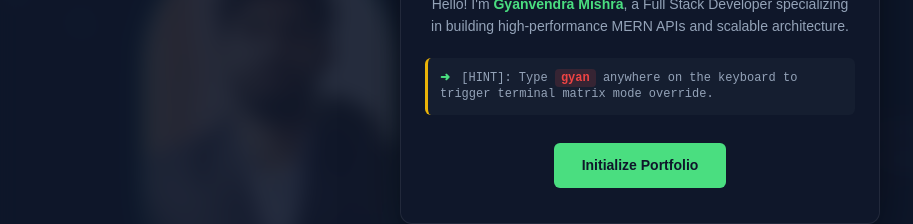
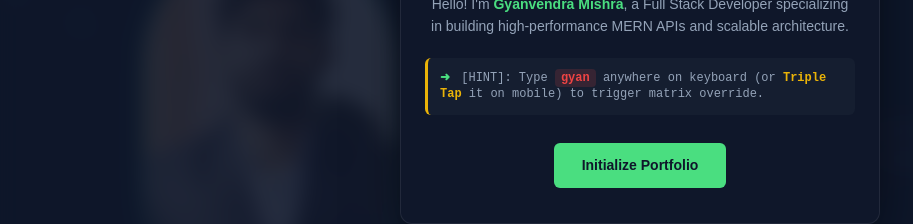
Before and after one commit to gyan9752/my-portfolio, a React (Vite) app: page / in a window 1280 px wide. Shown: the part 356-580 px from the top of the page, without its empty margins (0-913 px from the left). Built offline with nearby package versions, Linux system fonts and the light colour scheme.

Commit message:
fix: resolve correct path casing for custom cursor component

```diff
--- a/src/components/WelcomeModal/WelcomeModal.css
+++ b/src/components/WelcomeModal/WelcomeModal.css
@@ -4,7 +4,7 @@
   left: 0;
   width: 100%;
   height: 100%;
-  background: rgba(15, 23, 42, 0.9); /* Pure matching deep dark overlay */
+  background: rgba(15, 23, 42, 0.9);
   -webkit-backdrop-filter: blur(10px);
   backdrop-filter: blur(10px);
   z-index: 100000;
@@ -15,7 +15,7 @@
 }
 
 .welcome-card {
-  background: #0f172a; /* Project default dark base dashboard color match */
+  background: #0f172a;
   border: 1px solid rgba(255, 255, 255, 0.08);
   width: 100%;
   max-width: 480px;
@@ -24,7 +24,6 @@
   box-shadow: 0 25px 50px -12px rgba(0, 0, 0, 0.7);
 }
 
-/* Terminal style title bar configuration */
 .terminal-header {
   background: rgba(30, 41, 59, 0.5);
   padding: 14px 18px;
@@ -51,7 +50,6 @@
   margin-left: 8px;
 }
 
-/* Content Body Context spacing rules */
 .welcome-content {
   padding: 35px 24px;
   text-align: center;
@@ -72,17 +70,10 @@
 }
 
 .highlight {
-  color: #4ade80; /* Project Live Theme green */
+  color: #4ade80;
   font-weight: 600;
 }
 
-.sub-text {
-  font-size: 13px !important;
-  color: #64748b !important;
-  margin-top: 15px;
-}
-
-/* Styled Live Interactive Button config */
 .welcome-btn {
   margin-top: 28px;
   background: #4ade80;
@@ -101,7 +92,6 @@
   box-shadow: 0 0 20px rgba(74, 222, 128, 0.45);
 }
 
-/* Custom Terminal Hint Box inside Modal */
 .terminal-hint-box {
   background: rgba(30, 41, 59, 0.4);
   padding: 12px;
@@ -120,7 +110,7 @@
 }
 
 .terminal-arrow {
-  color: #4ade80; /* Clean terminal green for arrow prompt */
+  color: #4ade80;
   font-weight: bold;
   margin-right: 4px;
 }
@@ -131,4 +121,10 @@
   background: rgba(239, 68, 68, 0.15);
   padding: 2px 6px;
   border-radius: 4px;
+  cursor: pointer; /* Clickable pointer link look */
 }
+
+.mobile-only-text {
+  color: #eab308;
+  font-weight: 600;
+}
--- a/src/components/WelcomeModal/WelcomeModal.jsx
+++ b/src/components/WelcomeModal/WelcomeModal.jsx
@@ -3,11 +3,30 @@ import "./WelcomeModal.css";
 import { motion, AnimatePresence } from "framer-motion";
 
 export default function WelcomeModal() {
-  const [isOpen, setIsOpen] = useState(() => !localStorage.getItem("portfolio_visited"));
+  const [isOpen, setIsOpen] = useState(() => !sessionStorage.getItem("portfolio_session_visited"));
 
   const handleClose = () => {
-    localStorage.setItem("portfolio_visited", "true");
+    sessionStorage.setItem("portfolio_session_visited", "true");
     setIsOpen(false);
+  };
+
+  // 📱 Mobile Logic: Track custom triple taps on the hint word
+  const handleMobileTap = (e) => {
+    // Agar mobile user string par fast tap karta hai
+    if (e.detail === 3) {
+      // Direct window event dispatch karenge jo EasterEgg.jsx listen kar lega
+      const event = new KeyboardEvent("keydown", { key: "g" });
+      const event2 = new KeyboardEvent("keydown", { key: "y" });
+      const event3 = new KeyboardEvent("keydown", { key: "a" });
+      const event4 = new KeyboardEvent("keydown", { key: "n" });
+
+      window.dispatchEvent(event);
+      window.dispatchEvent(event2);
+      window.dispatchEvent(event3);
+      window.dispatchEvent(event4);
+
+      handleClose(); // Override chalne par popup close ho jaye
+    }
   };
 
   return (
@@ -34,10 +53,10 @@ export default function WelcomeModal() {
                 Hello! I'm <span className="highlight">Gyanvendra Mishra</span>, a Full Stack Developer specializing in building high-performance MERN APIs and scalable architecture.
               </p>
 
-              {/* 💡 Symmetrical Safe React JSX Terminal Box */}
+              {/* 💡 Responsive Text: Added tap support for mobile devices */}
               <div className="terminal-hint-box">
                 <code>
-                  <span className="terminal-arrow">➜</span> [HINT]: Type <span className="hint-code">gyan</span> anywhere on the keyboard to trigger terminal matrix mode override.
+                  <span className="terminal-arrow">➜</span> [HINT]: Type <span className="hint-code" onClick={handleMobileTap}>gyan</span> anywhere on keyboard (or <span className="mobile-only-text">Triple Tap</span> it on mobile) to trigger matrix override.
                 </code>
               </div>
 
```
